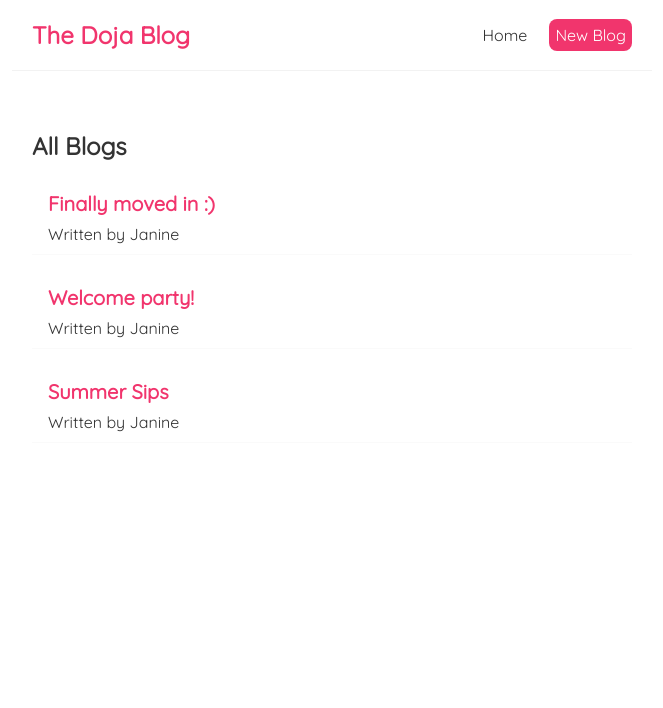
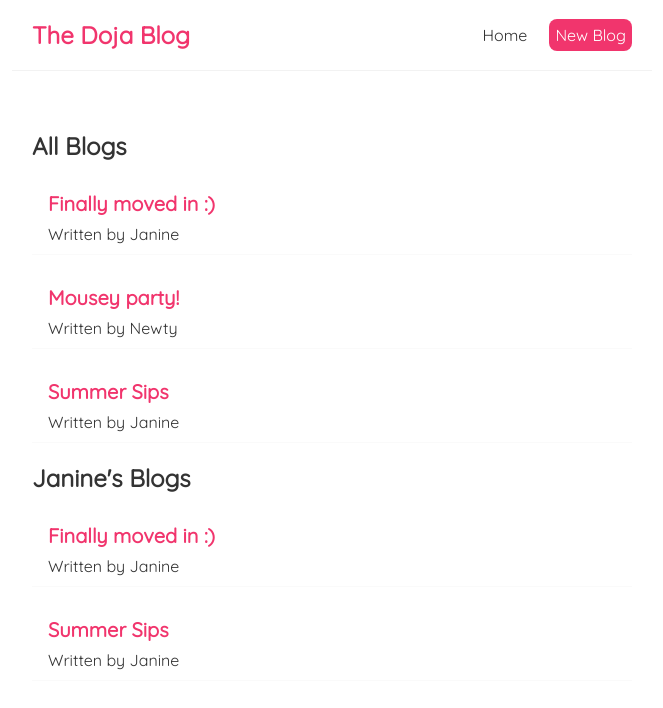
Before and after one commit to janine-velveteen/doja-blog, a React (Create React App) app: page / in a window 1280 px wide. Shown: the top 708 px of the page, without its empty margins (308-971 px from the left). Built offline with nearby package versions, Linux system fonts and the light colour scheme.

Commit message:
created resuable BlogList component using filter

```diff
--- a/src/Home.js
+++ b/src/Home.js
@@ -5,7 +5,7 @@ import BlogList from './BlogList';
 const Home = () => {
     const [blogs, setBlogs] = useState([
         { title: 'Finally moved in :)', body: 'lorem ipsum...', author: 'Janine', id: 1 },
-        { title: 'Welcome party!', body: 'lorem ipsum...', author: 'Janine', id: 2 },
+        { title: 'Mousey party!', body: 'lorem ipsum...', author: 'Newty', id: 2 },
         { title: 'Summer Sips', body: 'lorem ipsum...', author: 'Janine', id: 3 }
     ]);
 
@@ -13,6 +13,7 @@ const Home = () => {
     return (
         <div className="Home">
             <BlogList blogs={blogs} title="All Blogs" />
+            <BlogList blogs={blogs.filter((blog) => blog.author === "Janine")} title="Janine's Blogs" />
         </div>
      );
 }
```
